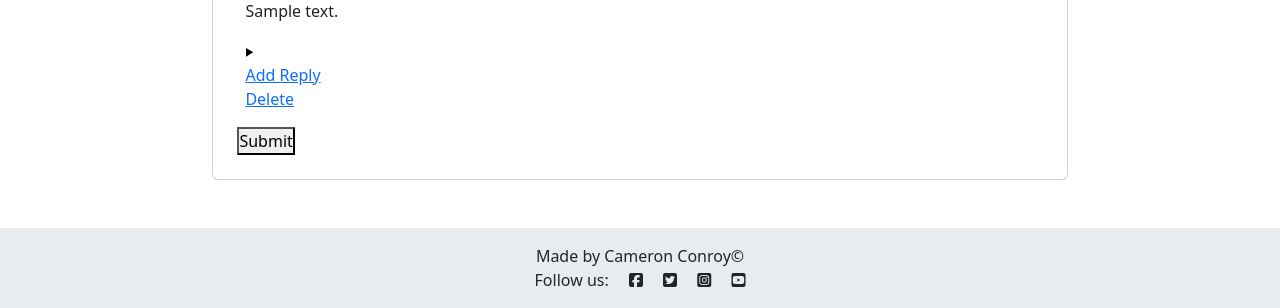
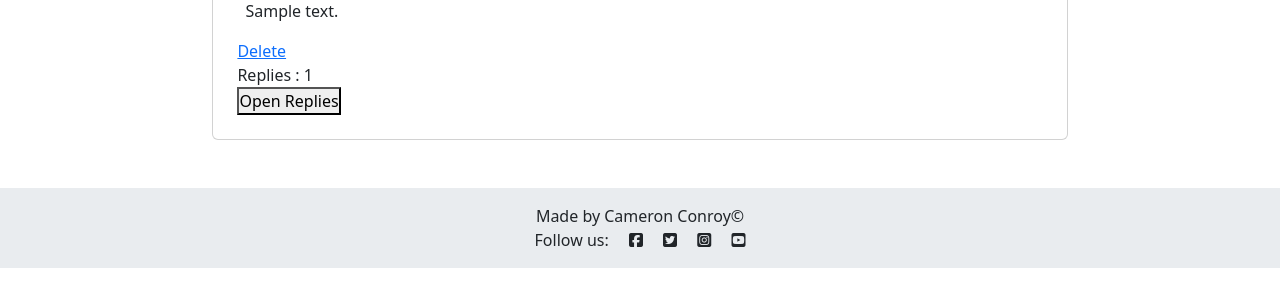
Before and after one commit to Cam-4587/TechTalk, a Django app: a page that uses templates/base.html in a window 1280 px wide. Shown: the part 1071-1379 px from the top of the page. After the commit the page ends 1339 px from the top, so only its background shows below. Run offline with Django 4.2, Linux system fonts and the light colour scheme; a user stored in the database is signed in; tables that the repository leaves empty hold one stand-in row (values such as "Sample post"); some libraries are stand-ins or nearby versions.

Commit message:
Display Replies under comments and Add reply form

```diff
--- a/blog/forms.py
+++ b/blog/forms.py
@@ -19,3 +19,18 @@ class CommentForm(forms.ModelForm):
                 'placeholder': 'Enter Your Comment'
             })
         }
+
+class ReplyForm(forms.ModelForm):
+    class Meta:
+        model = Reply
+        fields = ['content']
+        labels = {
+            'content': 'Enter Reply here:'
+        }
+        widgets = {
+            'content': forms.Textarea(attrs={
+                'class': 'form-control',
+                'rows': 2,
+                'cols': 10
+            })
+        }
--- a/blog/templates/blog/comment.html
+++ b/blog/templates/blog/comment.html
@@ -17,30 +17,31 @@
     <p class="text-xl px-2">
         {{ comment.content }}
     </p>
-    <div x-data="{ repliesOpen: false }" class="flex items-center justify-between flex-wrap text-sm px-2">
-        <a @click="repliesOpen = !repliesOpen" class="font-bold hover:underline cursor-pointer">
-            {% if comment.replies.count or user.is_authenticated %}
-            <div class="inline-block" x-bind:class="repliesOpen && 'rotate-90 duration-300'">
-                <svg transform ="rotate(90)" width="9" height="9" viewBox="0 0 25 25">
-                    <path d="M24 22h-24l12-20z"/>
-                </svg>
-            </div>
-            {% endif %}
-            {% if comment.replies.count %}
-            Replies
-            <span id="repliescount-{{ comment.id }}" class="font-light text-gray-500 ml-1">{{ comment.replies.count }}</span>
-            {% else %}
-                {% if user.is_authenticated %}
-                Add Reply
-                {% endif %}
-            {% endif %}
-        </a>
+    <div>
         <div class="flex items-center gap-4 [&>a:hover]:underline">
             {% if user.is_authenticated and comment.author == user %}
             <a href="{% url 'comment-delete' comment.id post.slug %}">Delete</a>
             {% endif %}
         </div>
-</div>
+        <div>
+            {% if comment.reply.count %}
+            Replies : <span id="replycount-{{ comment.id }}" class="font-light text-gray-500 ml-1">{{ comment.reply.count}}</span>
+            {% else %}
+            {% if user.is_authenticated %}
+            Add Reply
+            {% endif %}
+            {% endif %}
+        </div>
+    </div>
+    <div x-data="{ open: false }">
+        <button @click="open = ! open">Open Replies</button>
+        <div x-show="open" @click.outside="open = false">
+            <div id="tab-contents">
+                {% for reply in comment.reply.all %}
+                {% include 'blog/reply.html' %}
+                {% endfor %}
+            </div>
+        </div>
 
         <div x-show="repliesOpen" x-cloak class="basis-full mt-3 pl-8 grid grid-cols-1">
 
@@ -49,10 +50,8 @@
             {% endfor %}
 
             {% if user.is_authenticated %}
-            <form class="replyform flex justify-between" autocomplete="off"
-            hx-post="#"
-            hx-target="this"
-            hx-swap="outerHTML" >
+            <form class="replyform flex justify-between" autocomplete="off" hx-post="#" hx-target="this"
+                hx-swap="outerHTML">
                 {% csrf_token %}
                 {{ replyform }}
                 <button class="block" type="submit">Submit</button>
--- /dev/null
+++ b/blog/templates/blog/reply.html
@@ -0,0 +1,23 @@
+{% load static %}
+<reply id="reply-{{ reply.id }}" class="block pt-2 mt-2 border-t">
+    <div class="w-fit">
+        {% if reply.author %}
+        <a class="block" href="">
+            <span class="font-bold hover:underline">{{ reply.author }}</span>
+            <span class="text-sm text-gray-400">@{{ reply.created_on }}</span>
+        </a>
+        {% else %}
+        <span class="text-gray-500">no author</span>
+        {% endif %}
+        <div class="mr-3">{{ reply.content }}</div>
+
+        {% if user.is_authenticated %}
+        <form class="replyform flex justify-between" autocomplete="off" hx-post="#"
+            hx-target="this" hx-swap="outerHTML">
+            {% csrf_token %}
+            {{ reply_form }}
+            <button class="block" type="submit">Submit</button>
+        </form>
+        {% endif %}
+    </div>
+</reply>
--- a/blog/views.py
+++ b/blog/views.py
@@ -1,7 +1,7 @@
 from django.shortcuts import render, get_object_or_404, reverse, redirect
 from django.views import generic
 from .models import Post, Comment, Reply
-from .forms import CommentForm
+from .forms import CommentForm, ReplyForm
 import uuid
 # Create your views here.
 class PostList(generic.ListView):
@@ -15,10 +15,12 @@ def post_blog(request, slug):
     queryset = Post.objects.all()
     post = get_object_or_404(queryset, slug=slug)
     comment_form = CommentForm()
+    reply_form = ReplyForm()
 
     context = {
     "post": post,
     "comment_form": comment_form,
+    "reply_form": reply_form,
     }
 
     return render(
--- a/templates/base.html
+++ b/templates/base.html
@@ -95,6 +95,7 @@
         crossorigin="anonymous"></script>
     <script src="https://kit.fontawesome.com/591946d0d0.js" crossorigin="anonymous"></script>
     <script src="{% static 'js/script.js' %}"></script>
+    <script defer src="https://cdn.jsdelivr.net/npm/alpinejs@3.x.x/dist/cdn.min.js"></script>
 
 </body>
 
```
